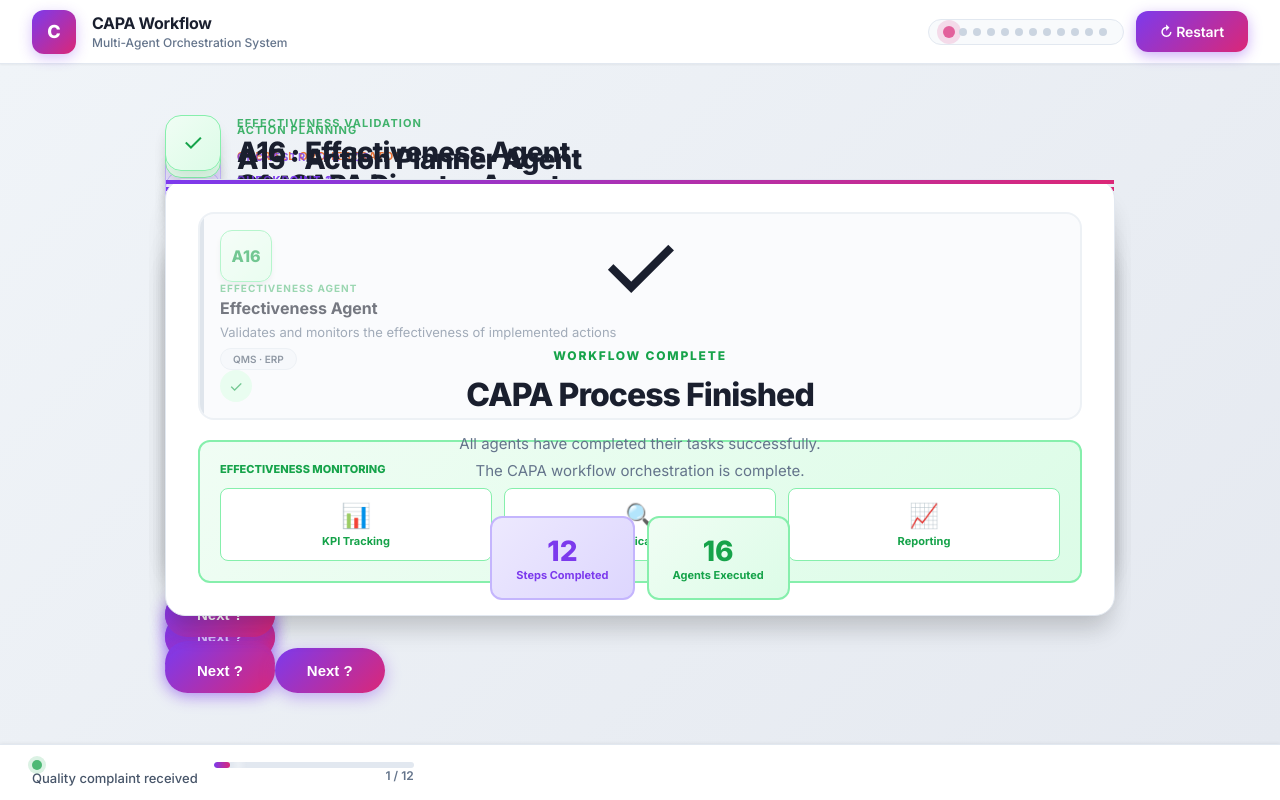
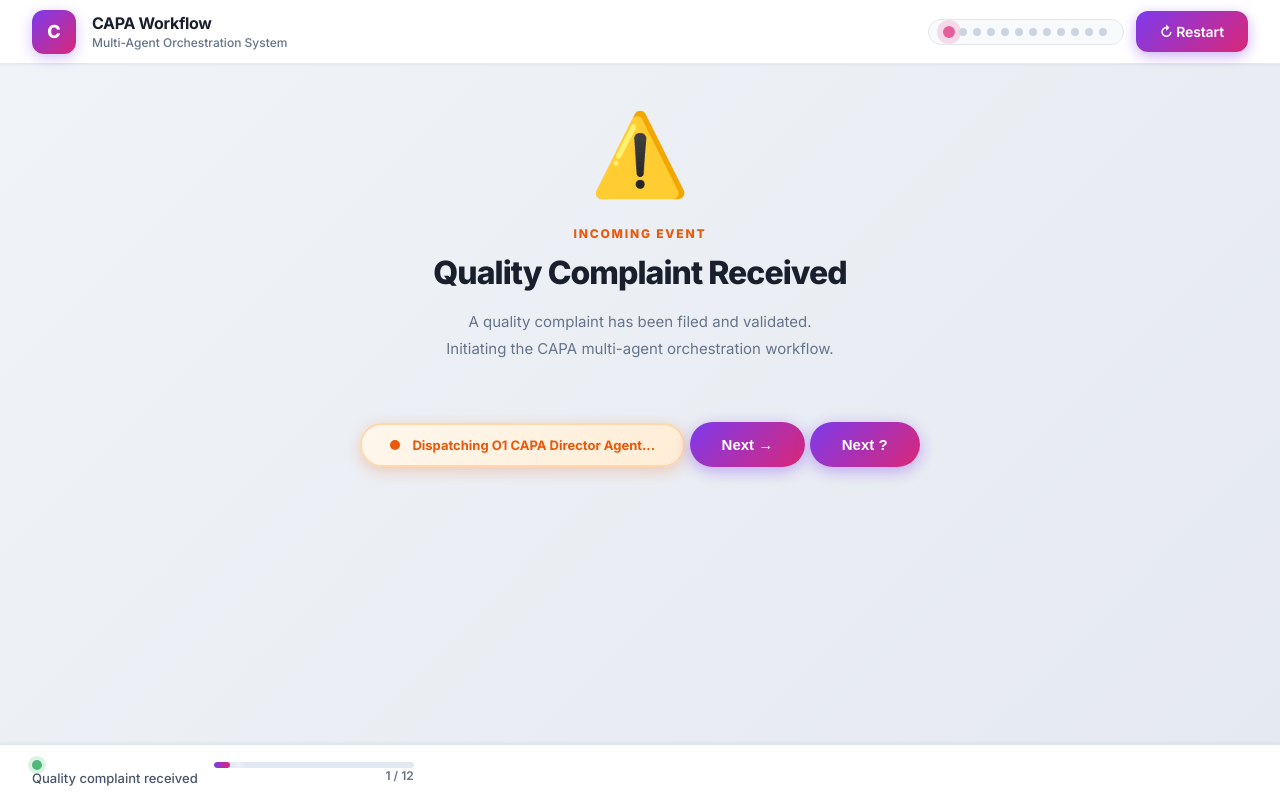
Before and after one commit to SathyaNovintix/Orchestration, a website: page capa flow video/index.html in a window 1280 px wide. Both pictures are taken after a click on the button "▶ Run Simulation". Drawn offline with Linux system fonts and the light colour scheme.

Commit message:
Fix section display - remove inline styles causing collapse

```diff
--- a/capa flow video/app-scroll-only.js
+++ b/capa flow video/app-scroll-only.js
@@ -169,7 +169,7 @@ const renderAllContent = () => {
 
   container.innerHTML = `
     <!-- SECTION 0: COMPLAINT RECEIVED -->
-    <div class="workflow-section" style="display:flex;align-items:center;justify-content:center;padding:32px 0">
+    <div class="workflow-section">
       <div style="text-align:center;animation:slideInUp 0.5s ease-out">
         <div style="font-size:80px;margin-bottom:24px">⚠️</div>
         <div style="font-size:12px;font-weight:800;letter-spacing:0.15em;color:#ea580c;margin-bottom:12px;text-transform:uppercase">Incoming Event</div>
@@ -184,7 +184,7 @@ const renderAllContent = () => {
     </div>
 
     <!-- SECTION 1: O1 CAPA DIRECTOR -->
-    <div class="workflow-section" style="display:flex;align-items:center;padding:32px 0">
+    <div class="workflow-section">
       <div style="width:100%">
         <div class="slide-header">
           <div class="slide-icon color-orange">🎯</div>
@@ -217,7 +217,7 @@ const renderAllContent = () => {
     </div>
 
     <!-- SECTION 2: O2 RISK ANALYSIS -->
-    <div class="workflow-section" style="padding:32px 0">
+    <div class="workflow-section">
       <div class="slide-header">
         <div class="slide-icon color-purple">🔍</div>
         <div class="slide-info">
@@ -329,7 +329,7 @@ const renderAllContent = () => {
     </div>
 
     <!-- SECTION 3: HUMAN CHECKPOINT 1 -->
-    <div class="workflow-section" style="display:flex;align-items:center;padding:32px 0">
+    <div class="workflow-section">
       <div style="width:100%">
         <div class="slide-header">
           <div class="slide-icon color-purple">👤</div>
@@ -349,7 +349,7 @@ const renderAllContent = () => {
     </div>
 
     <!-- SECTION 4: O3 RCA ORCHESTRATOR -->
-    <div class="workflow-section" style="display:flex;align-items:center;padding:32px 0">
+    <div class="workflow-section">
       <div style="width:100%">
         <div class="slide-header">
           <div class="slide-icon color-purple">🧬</div>
@@ -385,7 +385,7 @@ const renderAllContent = () => {
     </div>
 
     <!-- SECTION 5: O4 WHY ANALYSIS -->
-    <div class="workflow-section" style="padding:32px 0">
+    <div class="workflow-section">
       <div class="slide-header">
         <div class="slide-icon color-pink">❓</div>
         <div class="slide-info">
@@ -498,7 +498,7 @@ const renderAllContent = () => {
     </div>
 
     <!-- SECTION 6: O5 FISHBONE ANALYSIS -->
-    <div class="workflow-section" style="padding:32px 0">
+    <div class="workflow-section">
       <div class="slide-header">
         <div class="slide-icon color-pink">🐟</div>
         <div class="slide-info">
@@ -612,7 +612,7 @@ const renderAllContent = () => {
     </div>
 
     <!-- SECTION 7: HUMAN CHECKPOINT 2 -->
-    <div class="workflow-section" style="display:flex;align-items:center;padding:32px 0">
+    <div class="workflow-section">
       <div style="width:100%">
         <div class="slide-header">
           <div class="slide-icon color-purple">👤</div>
@@ -632,7 +632,7 @@ const renderAllContent = () => {
     </div>
 
     <!-- SECTION 8: A15 ACTION PLANNER -->
-    <div class="workflow-section" style="display:flex;align-items:center;padding:32px 0">
+    <div class="workflow-section">
       <div style="width:100%">
         <div class="slide-header">
           <div class="slide-icon color-green">📋</div>
@@ -670,7 +670,7 @@ const renderAllContent = () => {
     </div>
 
     <!-- SECTION 9: A16 EFFECTIVENESS -->
-    <div class="workflow-section" style="display:flex;align-items:center;padding:32px 0">
+    <div class="workflow-section">
       <div style="width:100%">
         <div class="slide-header">
           <div class="slide-icon color-green">✓</div>
@@ -712,7 +712,7 @@ const renderAllContent = () => {
     </div>
 
     <!-- SECTION 10: WORKFLOW COMPLETE -->
-    <div class="workflow-section" style="display:flex;align-items:center;justify-content:center;padding:48px 0">
+    <div class="workflow-section">
       <div style="text-align:center">
         <div style="font-size:96px;margin-bottom:24px">✓</div>
         <div style="font-size:12px;font-weight:800;letter-spacing:0.15em;color:#16a34a;margin-bottom:12px;text-transform:uppercase">Workflow Complete</div>
--- a/capa flow video/styles.css
+++ b/capa flow video/styles.css
@@ -402,9 +402,10 @@ html, body {
   display: none;
   flex-direction: column;
   align-items: center;
-  justify-content: center;
+  justify-content: flex-start;
   padding: 40px 20px;
   overflow-y: auto;
+  overflow-x: hidden;
 }
 
 .workflow-section.active {
```
